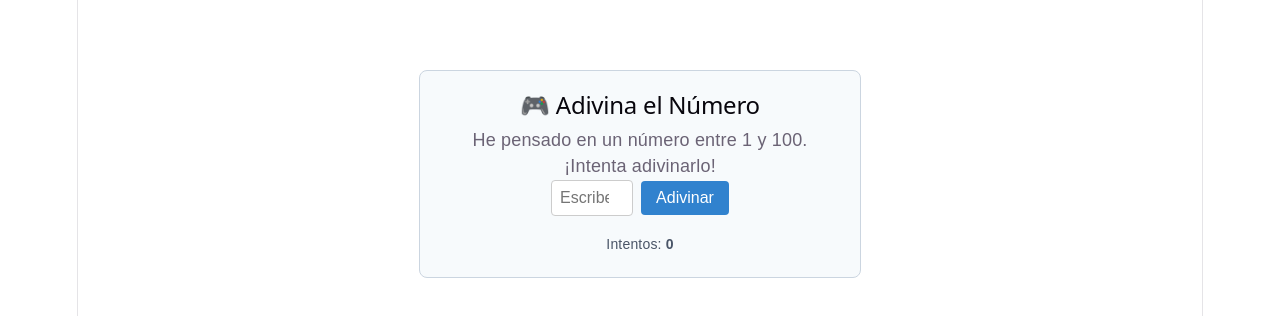
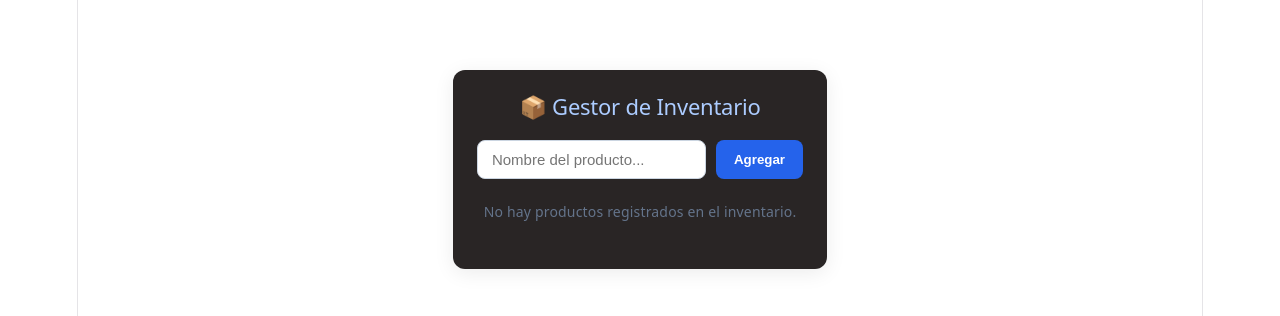
Before and after one commit to antodollparts/intro-react, a React (Vite) app: page / in a window 1280 px wide. Shown: the top 316 px of the page. Built offline with nearby package versions, Linux system fonts and the light colour scheme.

Commit message:
Proyecto 6: Gestor de inventario

```diff
--- a/src/App.jsx
+++ b/src/App.jsx
@@ -3,6 +3,7 @@ import ListaCompras from './components/ListaCompras';
 import ContadorTareas from './components/ContadorTareas';
 import Planeta from './components/Planeta';
 import Game from './components/Game';
+import InventoryManager from './components/InventoryManager';
 import React, { useState, useEffect, useMemo } from 'react';
 
 function App() {
@@ -86,7 +87,8 @@ function App() {
           ))
         )}
       </div>*/}
-      <Game />
+      {/*<Game />*/}
+      <InventoryManager />
     </div>
   )
 }
--- /dev/null
+++ b/src/components/InventoryManager.jsx
@@ -0,0 +1,224 @@
+import { useReducer, useRef, useCallback } from "react";
+
+const initialState = { products: [] };
+
+function reducer(state, action) {
+    switch (action.type) {
+        case "add":
+            return {
+                products: [...state.products, {
+                    id: Date.now(),
+                    name: action.name,
+                    quantity: 1
+                }]
+            };
+        case "increment":
+            return {
+                products: state.products.map(p =>
+                    p.id === action.id ? { ...p, quantity: p.quantity + 1 } : p
+                )
+            };
+        case "decrement":
+            return {
+                products: state.products.map(p =>
+                    p.id === action.id && p.quantity > 1 ? { ...p, quantity: p.quantity - 1 } : p
+                )
+            };
+        case "remove":
+            return {
+                products: state.products.filter(p => p.id !== action.id)
+            };
+        default:
+            return state;
+    }
+}
+
+export default function InventoryManager() {
+    const [state, dispatch] = useReducer(reducer, initialState);
+    const inputRef = useRef(null);
+
+    const handleAddProduct = () => {
+        if (inputRef.current.value.trim() !== "") {
+            dispatch({ type: "add", name: inputRef.current.value });
+            inputRef.current.value = ""; // Limpiar input
+        }
+    };
+
+    const handleIncrement = useCallback((id) => {
+        dispatch({ type: "increment", id });
+    }, []);
+
+    const handleDecrement = useCallback((id) => {
+        dispatch({ type: "decrement", id });
+    }, []);
+
+    return (
+       <div style={styles.container}>
+            <h2 style={styles.title}>📦 Gestor de Inventario</h2>
+
+            <div style={styles.inputGroup}>
+                <input
+                    ref={inputRef}
+                    type="text"
+                    placeholder="Nombre del producto..."
+                    style={styles.input}
+                    onKeyDown={(e) => e.key === 'Enter' && handleAddProduct()}
+                />
+                <button onClick={handleAddProduct} style={styles.addButton}>
+                    Agregar
+                </button>
+            </div>
+
+            {state.products.length === 0 ? (
+                <p style={styles.emptyText}>No hay productos registrados en el inventario.</p>
+            ) : (
+                <ul style={styles.list}>
+                    {state.products.map((product) => (
+                        <li key={product.id} style={styles.listItem}>
+                            <div style={styles.productInfo}>
+                                <span style={styles.productName}>{product.name}</span>
+                                <span style={styles.quantityBadge}>Cant: {product.quantity}</span>
+                            </div>
+
+                            <div style={styles.buttonGroup}>
+                                <button
+                                    onClick={() => handleDecrement(product.id)}
+                                    style={styles.secondaryButton}
+                                    title="Disminuir"
+                                >
+                                    -
+                                </button>
+                                <button
+                                    onClick={() => handleIncrement(product.id)}
+                                    style={styles.secondaryButton}
+                                    title="Aumentar"
+                                >
+                                    +
+                                </button>
+                                <button
+                                    onClick={() => dispatch({ type: "remove", id: product.id })}
+                                    style={styles.deleteButton}
+                                >
+                                    Eliminar
+                                </button>
+                            </div>
+                        </li>
+                    ))}
+                </ul>
+            )}
+        </div>
+    );
+}
+
+// Estilos modernos para el componente
+const styles = {
+    container: {
+        maxWidth: "500px",
+        margin: "40px auto",
+        padding: "24px",
+        background: "#292525",
+        borderRadius: "12px",
+        boxShadow: "0 4px 20px rgba(0, 0, 0, 0.08)",
+        fontFamily: "system-ui, -apple-system, sans-serif",
+    },
+    title: {
+        margin: "0 0 20px 0",
+        fontSize: "22px",
+        color: "#acccff",
+        textAlign: "center",
+    },
+    inputGroup: {
+        display: "flex",
+        gap: "10px",
+        marginBottom: "20px",
+    },
+    input: {
+        flex: 1,
+        padding: "10px 14px",
+        fontSize: "15px",
+        border: "1px solid #cbd5e1",
+        borderRadius: "8px",
+        outline: "none",
+        transition: "border-color 0.2s",
+    },
+    addButton: {
+        padding: "10px 18px",
+        backgroundColor: "#2563eb",
+        color: "#ffffff",
+        border: "none",
+        borderRadius: "8px",
+        fontWeight: "600",
+        cursor: "pointer",
+        transition: "background-color 0.2s",
+    },
+    list: {
+        listStyle: "none",
+        padding: 0,
+        margin: 0,
+        display: "flex",
+        flexDirection: "column",
+        gap: "10px",
+    },
+    listItem: {
+        display: "flex",
+        justifyContent: "space-between",
+        alignItems: "center",
+        padding: "12px 16px",
+        backgroundColor: "#192128",
+        border: "1px solid #e2e8f0",
+        borderRadius: "8px",
+    },
+    productInfo: {
+        display: "flex",
+        alignItems: "center",
+        gap: "12px",
+    },
+    productName: {
+        fontSize: "15px",
+        fontWeight: "500",
+        color: "#7795be",
+    },
+    quantityBadge: {
+        backgroundColor: "#e0f2fe",
+        color: "#0369a1",
+        padding: "2px 8px",
+        borderRadius: "6px",
+        fontSize: "13px",
+        fontWeight: "600",
+    },
+    buttonGroup: {
+        display: "flex",
+        gap: "6px",
+        alignItems: "center",
+    },
+    secondaryButton: {
+        width: "32px",
+        height: "32px",
+        backgroundColor: "#e2e8f0",
+        color: "#334155",
+        border: "none",
+        borderRadius: "6px",
+        fontWeight: "bold",
+        cursor: "pointer",
+        display: "flex",
+        alignItems: "center",
+        justifyContent: "center",
+        fontSize: "16px",
+    },
+    deleteButton: {
+        padding: "6px 12px",
+        backgroundColor: "#fee2e2",
+        color: "#991b1b",
+        border: "none",
+        borderRadius: "6px",
+        fontSize: "13px",
+        fontWeight: "600",
+        cursor: "pointer",
+    },
+    emptyText: {
+        textAlign: "center",
+        color: "#64748b",
+        fontSize: "14px",
+        margin: "20px 0",
+    }
+};
```
